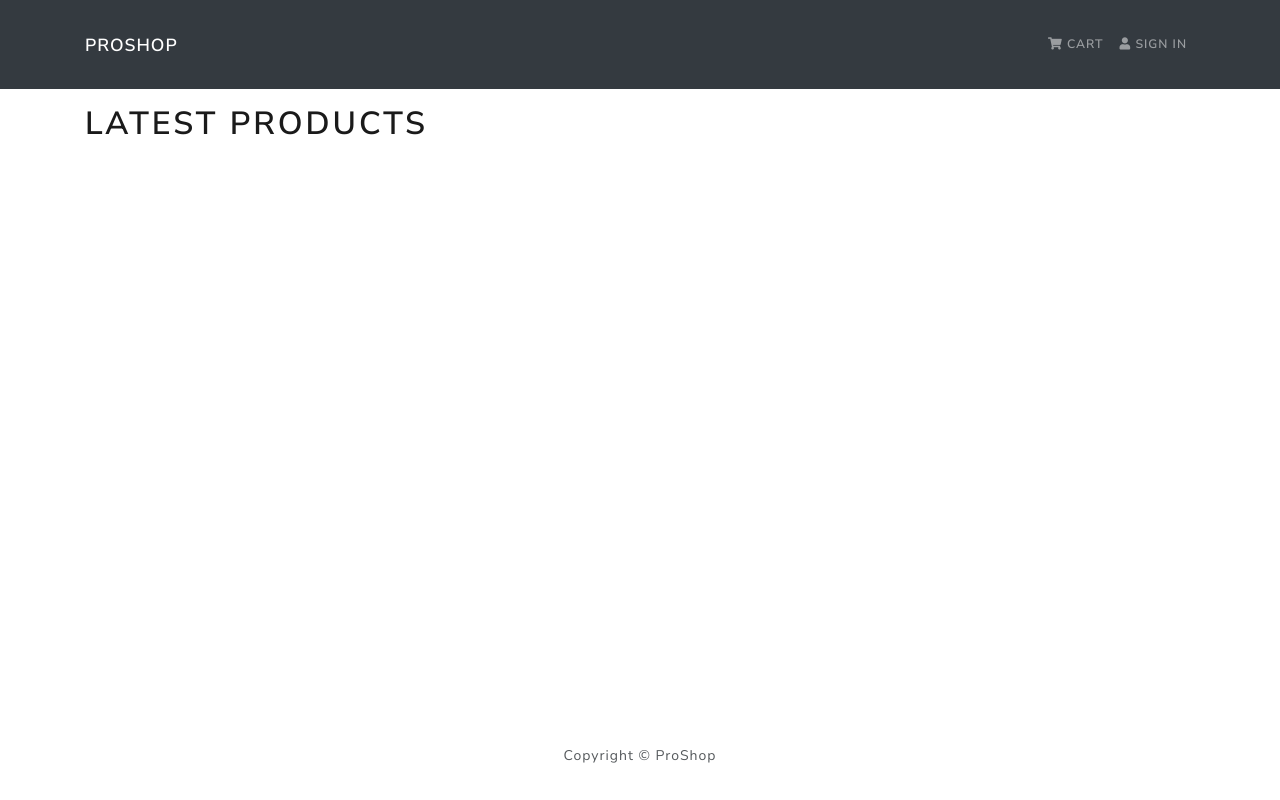
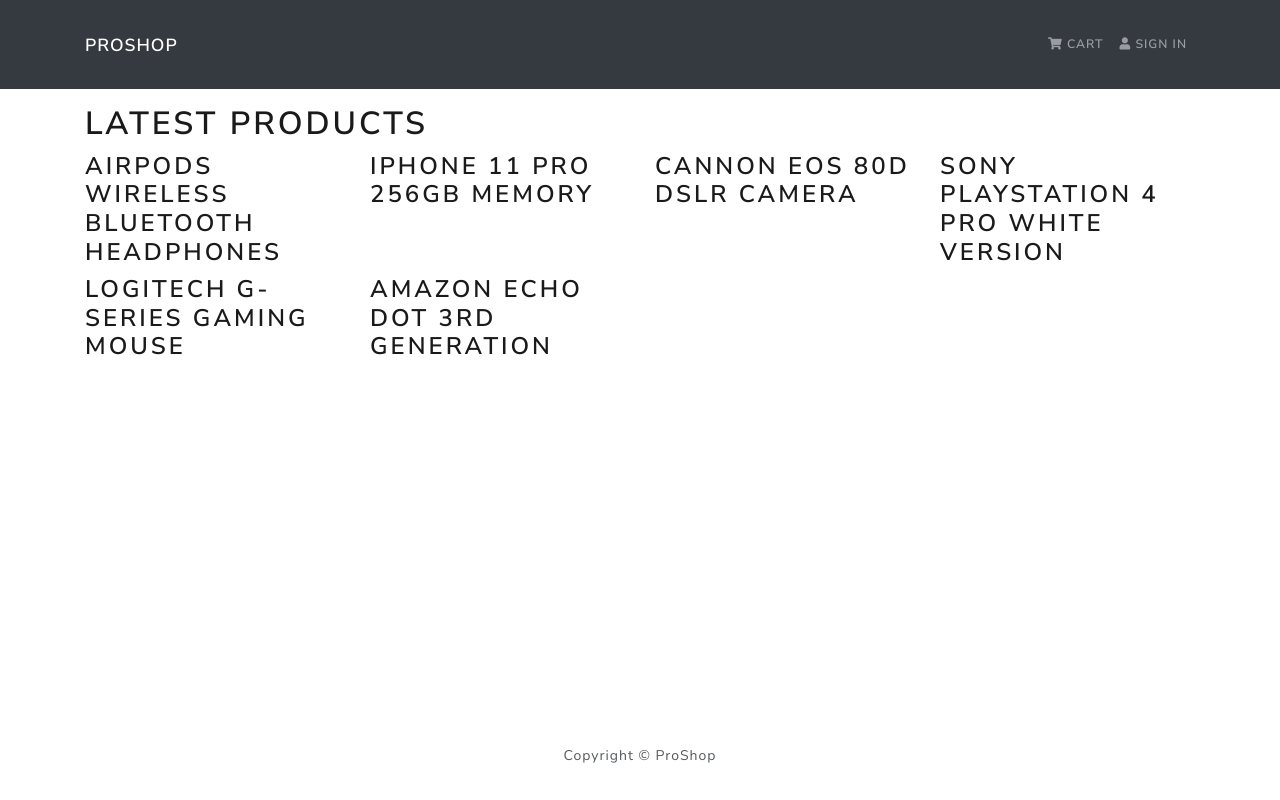
Before and after one commit to okFox/proshop, a React (Create React App) app in the folder frontend/: page / in a window 1280 px wide. Built offline with nearby package versions, Linux system fonts and the light colour scheme.

Commit message:
mapping working correctly

```diff
--- a/frontend/src/screens/Homescreen.js
+++ b/frontend/src/screens/Homescreen.js
@@ -9,7 +9,7 @@
            <Row>
             {products.map(product => (
                 <Col sm={12} md={6} lg={4} xl={3}>
-                    <h3>{products.name}</h3>
+                    <h3>{product.name}</h3>
                 </Col>
             ))}
            </Row>
```
